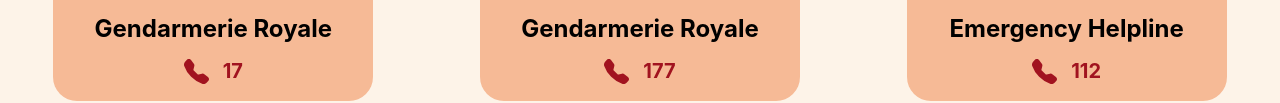
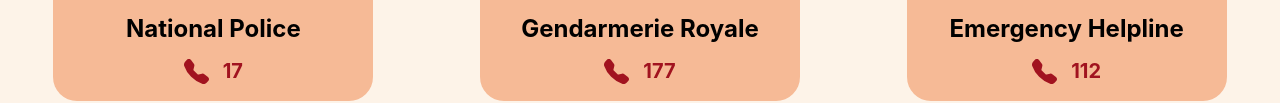
Before and after one commit to hamza-sifi/hamza_sifi_final_project_html_css, a website: page public/pages/Help.html in a window 1280 px wide. Shown: the part 1639-1742 px from the top of the page. Drawn offline with Linux system fonts and the light colour scheme.

Commit message:
fexed h1(National Police) in second page (campaign)

```diff
--- a/public/pages/Help.html
+++ b/public/pages/Help.html
@@ -189,7 +189,7 @@
                     <img class="w-[25vw] h-[25vh] rounded-t-3xl max-sm:w-full " src="../images/police.png"
                         alt="omg" />
                     <div class="capitalize font-bold bg-[#f6ba96] py-4 rounded-b-3xl flex flex-col items-center gap-3">
-                       <h1 class="text-2xl">Gendarmerie Royale</h1>
+                       <h1 class="text-2xl">National Police</h1>
                         <a class="flex  items-center gap-3.5 text-[#a1131f] text-xl ">
                             <svg xmlns="http://www.w3.org/2000/svg" width="25" height="25" fill="currentColor"
                                 class="bi bi-telephone-fill" viewBox="0 0 16 16">
```
